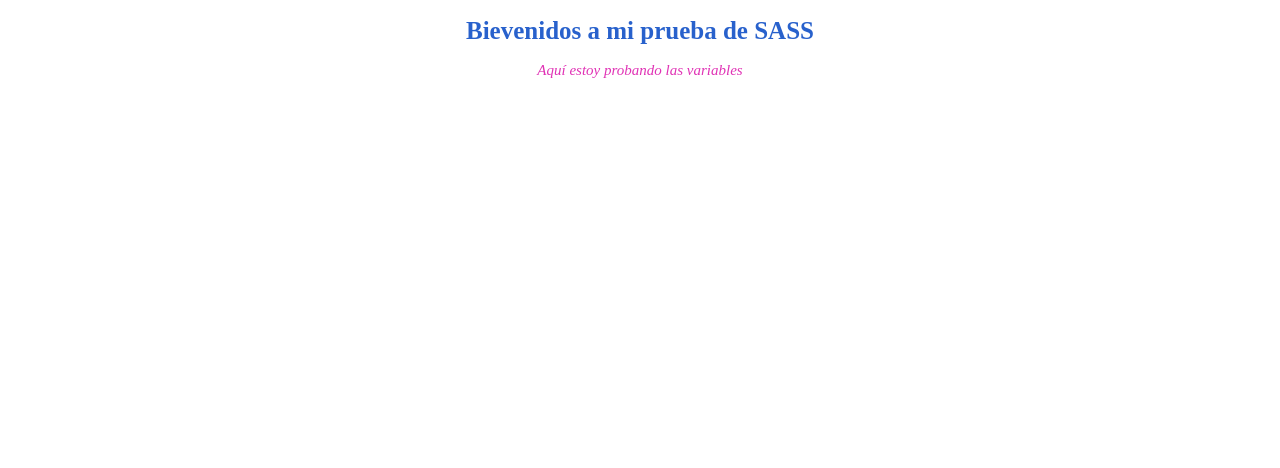
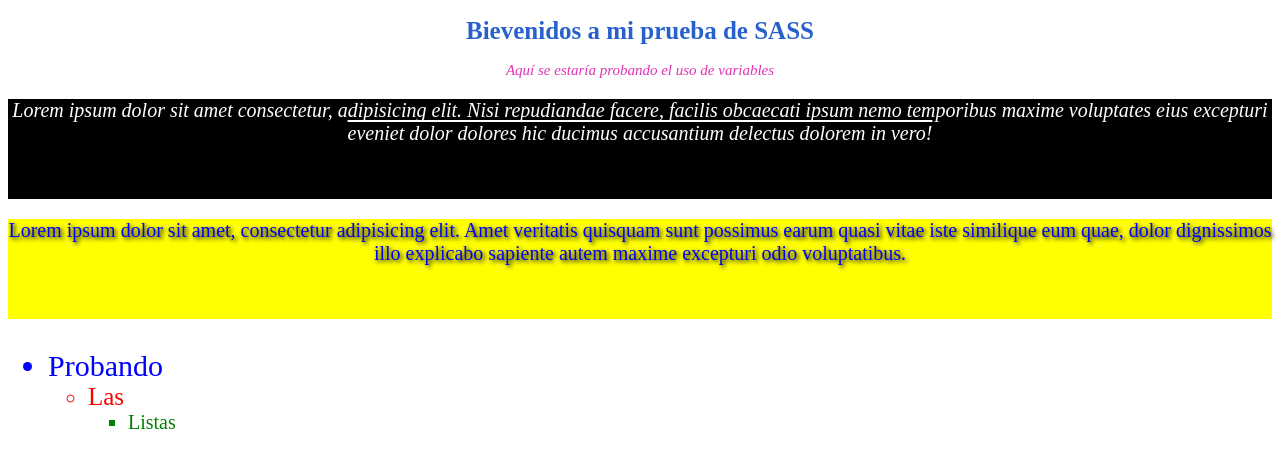
Before and after one commit to oscaarpoveaaa/SASS, a plain HTML site: page index.html in a window 1280 px wide. Drawn offline with Linux system fonts and the light colour scheme.

Commit message:
Termino los selectores

```diff
--- a/index.html
+++ b/index.html
@@ -1,14 +1,43 @@
 <!DOCTYPE html>
 <html lang="en">
-<head>
-    <meta charset="UTF-8">
-    <meta http-equiv="X-UA-Compatible" content="IE=edge">
-    <meta name="viewport" content="width=device-width, initial-scale=1.0">
+  <head>
+    <meta charset="UTF-8" />
+    <meta http-equiv="X-UA-Compatible" content="IE=edge" />
+    <meta name="viewport" content="width=device-width, initial-scale=1.0" />
     <link rel="stylesheet" type="text/css" href="css/styles.css" />
     <title>SASS</title>
-</head>
-<body>
-<h1 class="titulo">Bievenidos a mi prueba de SASS</h1>
-<p class="subtitulo">Aquí estoy probando las variables</p>
-</body>
+  </head>
+  <body>
+    <div>
+      <h1 class="titulo">Bievenidos a mi prueba de SASS</h1>
+      <p class="subtitulo">Aquí se estaría probando el uso de variables</p>
+    </div>
+    <div class="cuadradoNegro">
+      <p class="textoCNegro">
+        Lorem ipsum dolor sit amet consectetur, adipisicing elit. Nisi
+        repudiandae facere, facilis obcaecati ipsum nemo temporibus maxime
+        voluptates eius excepturi eveniet dolor dolores hic ducimus accusantium
+        delectus dolorem in vero!
+      </p>
+    </div>
+    <div class="cuadradoAmarillo">
+      <p class="textoCAmarillo">
+        Lorem ipsum dolor sit amet, consectetur adipisicing elit. Amet veritatis
+        quisquam sunt possimus earum quasi vitae iste similique eum quae, dolor
+        dignissimos illo explicabo sapiente autem maxime excepturi odio
+        voluptatibus.
+      </p>
+    </div>
+    <div>
+      <ul>
+        <li>Probando</li>
+        <ul>
+          <li>Las</li>
+          <ul>
+            <li>Listas</li>
+          </ul>
+        </ul>
+      </ul>
+    </div>
+  </body>
 </html>
--- a/scss/styles.scss
+++ b/scss/styles.scss
@@ -23,3 +23,54 @@
     text-align: $alineacionTitulo;
     font-style: $cursiva;
 }
+
+.cuadrado {
+    width: 100%;
+    height: 100px;
+    margin-top: 15px
+}
+
+.cuadradoNegro{
+    @extend .cuadrado;
+    background-color: black;
+}
+.cuadradoAmarillo{
+    @extend .cuadrado;
+    background-color: yellow;
+}
+
+.sombra{
+    text-shadow: black 0.1em 0.1em 0.2em;
+}
+
+.textoCuadrados {
+    font-size: 20px;
+    text-align: center;
+}
+
+.textoCNegro{
+    @extend .textoCuadrados;
+    color: white;
+    text-decoration: overline white;
+    font-style: $cursiva;
+
+}
+
+.textoCAmarillo{
+    @extend .textoCuadrados;
+    @extend .sombra;
+    color: blue;
+}
+
+ul{
+    font-size: 30px;
+    color : blue;
+    ul{
+        font-size: 25px;
+        color : red;
+        ul{
+            font-size: 20px;
+            color : green;
+        }
+    }
+}
```
Also changed, not shown: css/styles.css.
